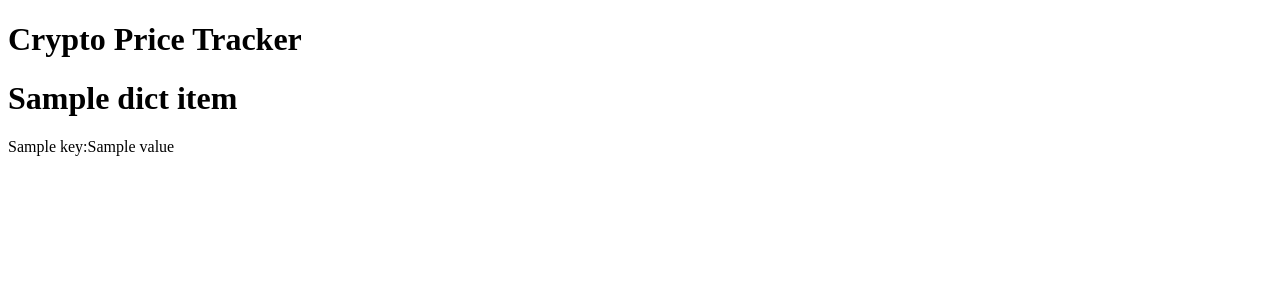
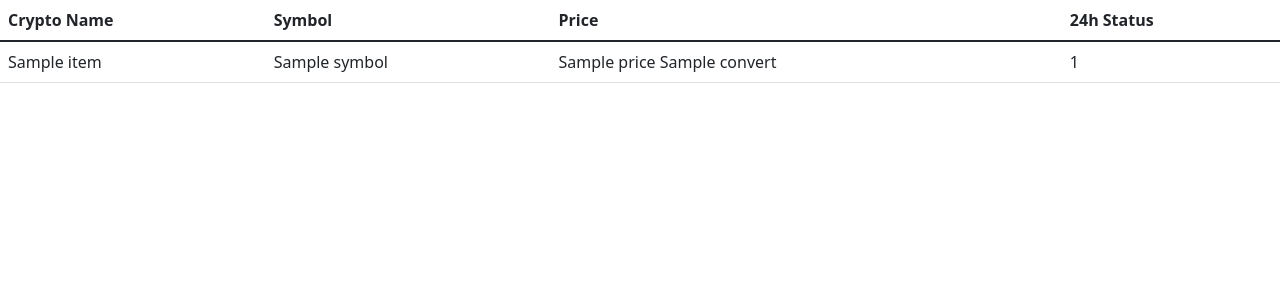
Before and after one commit to FX2One/crypto, a Flask app: template templates/index.html in a window 1280 px wide. Shown: the top 300 px of the page. Run offline with Flask 2, Linux system fonts and the light colour scheme; the template is opened without the code that fills it: most values are stand-ins (such as "Sample title", 1, 10 or a date in 2020).

Commit message:
UPDATE: table content view ,on main page for top5

```diff
--- a/app.py
+++ b/app.py
@@ -6,7 +6,7 @@ app = Flask(__name__)
 '''import config file from root directory'''
 app.config.from_object('config')
 
-'''pass secret key as token value taken in Crypto class'''
+'''passes secret key as token value taken in Crypto class'''
 crypto = Crypto(app.config['SECRET_KEY'])
 
 
@@ -17,18 +17,33 @@ def cmc_currency():
     data = crypto.get_top_5_coins(convert)
     cryptoPrice = []
     for i in range(5):
-        dict = {'name': data[i]['name'], 'slug': data[i]['slug'],
-                 'price': data[i]['quote'][convert]['price'],
-                 'percent_change_1h': round(data[i]['quote'][convert]['percent_change_1h'],2),
-                 'percent_change_24h': round(data[i]['quote'][convert]['percent_change_24h'],2),
-                 'percent_change_7d': round(data[i]['quote'][convert]['percent_change_7d'],2),
-                 'percent_change_30d': round(data[i]['quote'][convert]['percent_change_30d'],2),
-                 'percent_change_60d': round(data[i]['quote'][convert]['percent_change_60d'],2),
-                 'percent_change_90d': round(data[i]['quote'][convert]['percent_change_90d'],2)}
+        dict = {'name': data[i]['name'],
+                'symbol': data[i]['symbol'],
+                'price': round(data[i]['quote'][convert]['price'],2),
+                'percent_change_1h': round(data[i]['quote'][convert]['percent_change_1h'],2),
+                'percent_change_24h': round(data[i]['quote'][convert]['percent_change_24h'],2),
+                'percent_change_7d': round(data[i]['quote'][convert]['percent_change_7d'],2),
+                'percent_change_30d': round(data[i]['quote'][convert]['percent_change_30d'],2),
+                'percent_change_60d': round(data[i]['quote'][convert]['percent_change_60d'],2),
+                'percent_change_90d': round(data[i]['quote'][convert]['percent_change_90d'],2)}
         dict_copy = dict.copy()
         cryptoPrice.append(dict_copy)
-
-    return render_template("index.html", price=cryptoPrice)
+    return render_template("index.html", price=cryptoPrice, convert=convert)
 
 if __name__ == '__main__':
     app.run(debug=True)
+
+'''    for i in range(5):
+        dict = {'name': data[i]['name'], 'slug': data[i]['slug'],
+                'price': data[i]['quote'][convert]['price'],
+                'percent_change_1h': round(data[i]['quote'][convert]['percent_change_1h'],2),
+                'percent_change_24h': round(data[i]['quote'][convert]['percent_change_24h'],2),
+                'percent_change_7d': round(data[i]['quote'][convert]['percent_change_7d'],2),
+                'percent_change_30d': round(data[i]['quote'][convert]['percent_change_30d'],2),
+                'percent_change_60d': round(data[i]['quote'][convert]['percent_change_60d'],2),
+                'percent_change_90d': round(data[i]['quote'][convert]['percent_change_90d'],2)}
+        headings.append(data[i]['name'])
+        dict_copy = dict.copy()
+        cryptoPrice.append(dict_copy)
+        return render_template("index.html", price=cryptoPrice, headings=headings)
+        '''
--- a/templates/index.html
+++ b/templates/index.html
@@ -1,17 +1,76 @@
-<!DOCTYPE html>
+<!doctype html>
 <html lang="en">
 <head>
-    <meta charset="UTF-8">
-    <title>Crypto </title>
+    <!-- Required meta tags -->
+    <meta charset="utf-8">
+    <meta name="viewport" content="width=device-width, initial-scale=1">
+
+    <!-- Bootstrap CSS -->
+    <link href="https://cdn.jsdelivr.net/npm/bootstrap@5.1.3/dist/css/bootstrap.min.css" rel="stylesheet" integrity="sha384-1BmE4kWBq78iYhFldvKuhfTAU6auU8tT94WrHftjDbrCEXSU1oBoqyl2QvZ6jIW3" crossorigin="anonymous">
+
+    <title>Hello, world!</title>
 </head>
 <body>
-<div class="container">
-    <h1>Crypto Price Tracker</h1>
-    {% for dict_item in price %}
-        <h1>{{dict_item['name']}}</h1>
-        {% for key,value in dict_item.items() %}
-            <p>{{key}}:{{value}}</p>
+    <table class="table">
+        <thead >
+            <tr>
+                <th>Crypto Name</th>
+                <th>Symbol</th>
+                <th>Price</th>
+                <th>24h Status</th>
+            </tr>
+        </thead>
+
+        <tbody>
+        {% for item in price %}
+        <tr>
+            <td>{{item.name}}</td>
+            <td>{{item.symbol}}</td>
+            <td>{{item.price}} {{convert}}</td>
+            <td>{{item.percent_change_24h}}</td>
+        </tr>
         {% endfor %}
-    {% endfor %}
-</div>
+        </tbody>
+    </table>
+
+
+
+
+
+
+
+
+
+
+
+
+
+
+
+
+
+
+
+
+
+
+
+
+
+
+
+
+
+
+<!-- Optional JavaScript; choose one of the two! -->
+
+<!-- Option 1: Bootstrap Bundle with Popper -->
+<script src="https://cdn.jsdelivr.net/npm/bootstrap@5.1.3/dist/js/bootstrap.bundle.min.js" integrity="sha384-ka7Sk0Gln4gmtz2MlQnikT1wXgYsOg+OMhuP+IlRH9sENBO0LRn5q+8nbTov4+1p" crossorigin="anonymous"></script>
+
+<!-- Option 2: Separate Popper and Bootstrap JS -->
+<!--
+<script src="https://cdn.jsdelivr.net/npm/@popperjs/core@2.10.2/dist/umd/popper.min.js" integrity="sha384-7+zCNj/IqJ95wo16oMtfsKbZ9ccEh31eOz1HGyDuCQ6wgnyJNSYdrPa03rtR1zdB" crossorigin="anonymous"></script>
+<script src="https://cdn.jsdelivr.net/npm/bootstrap@5.1.3/dist/js/bootstrap.min.js" integrity="sha384-QJHtvGhmr9XOIpI6YVutG+2QOK9T+ZnN4kzFN1RtK3zEFEIsxhlmWl5/YESvpZ13" crossorigin="anonymous"></script>
+-->
 </body>
+</html>
```
